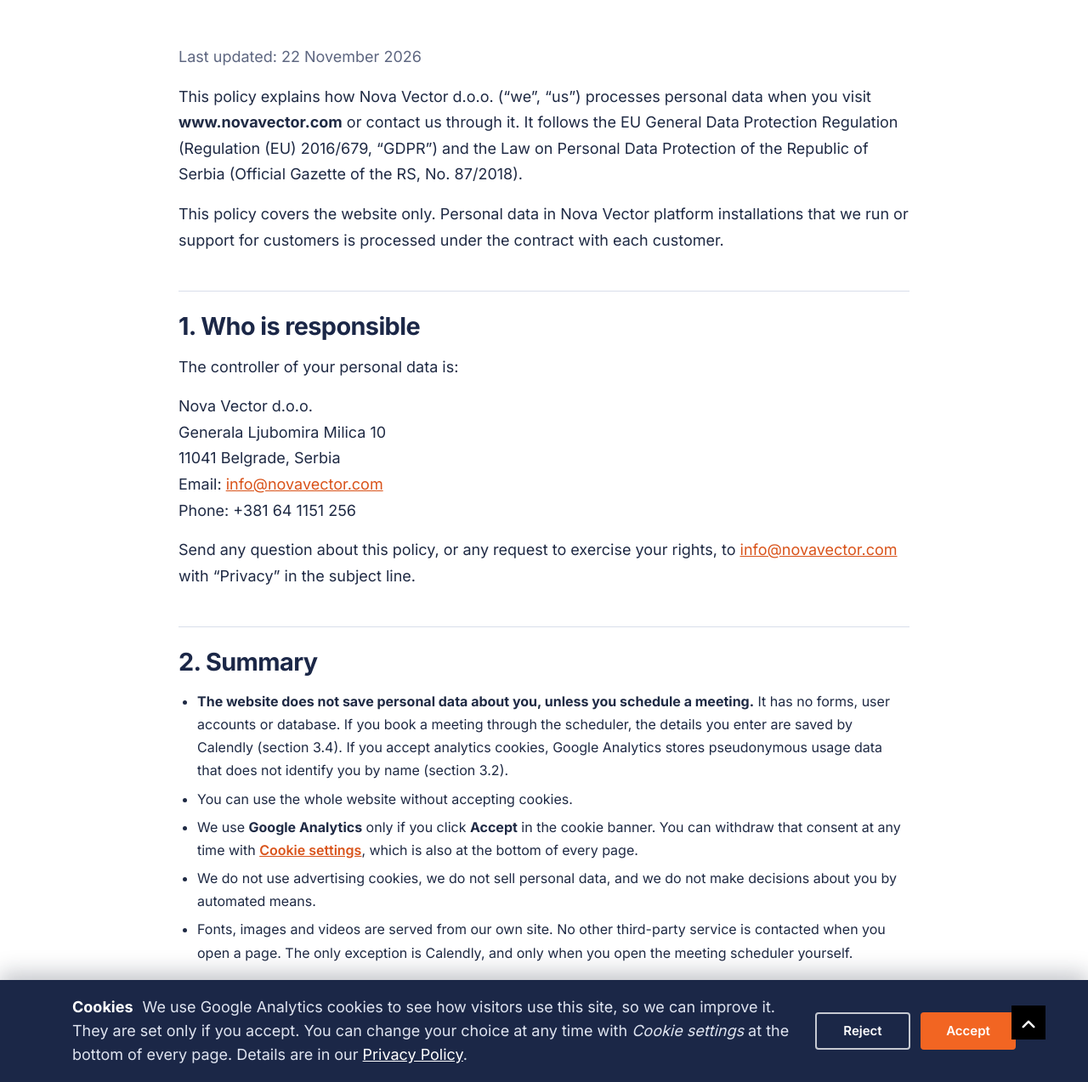
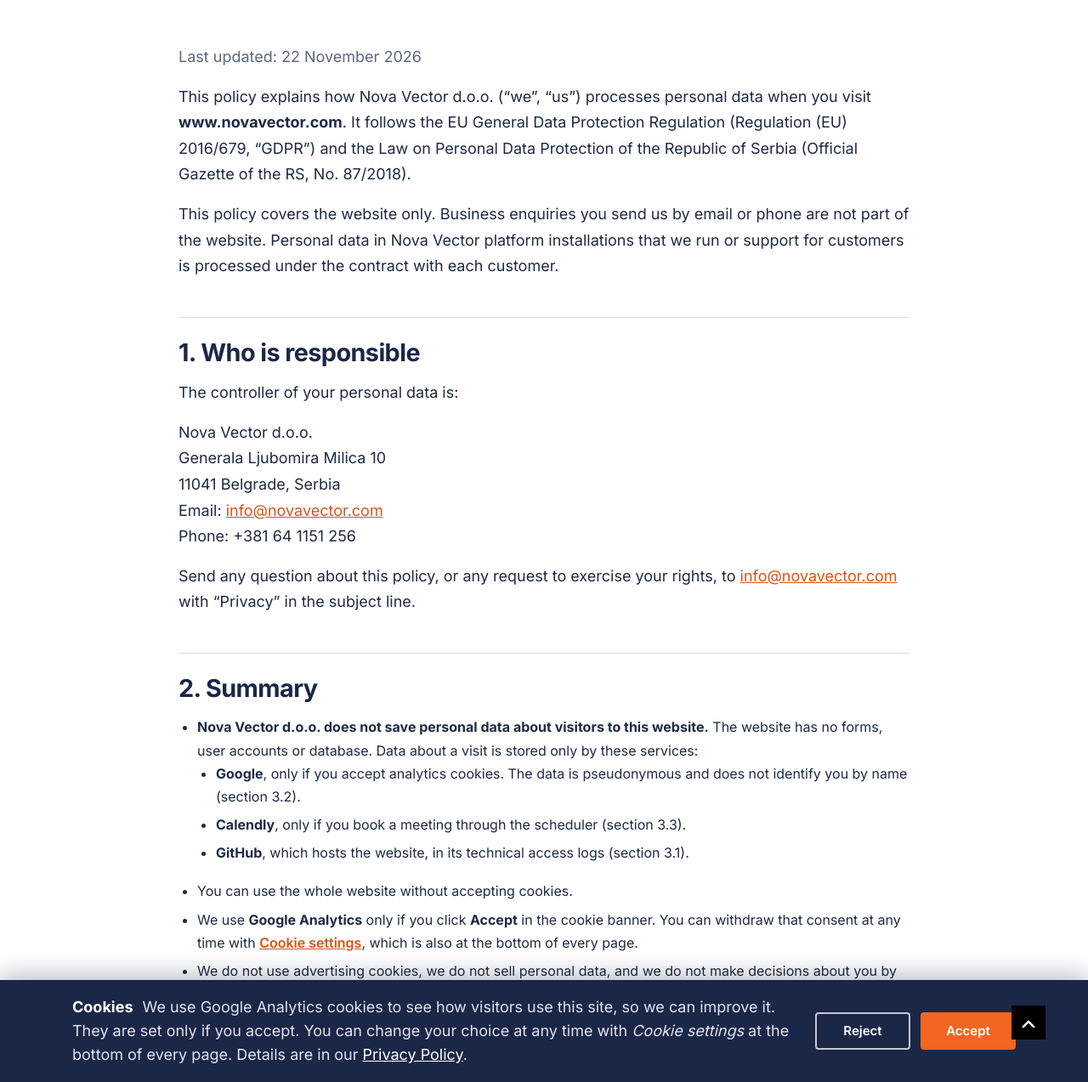
Before and after one commit to novavector/novavector.github.io, a Jekyll site: the page built from pages/privacy-policy.md, in a window 1280 px wide and 1400 px high, scrolled down 360 px, cut to the strip 127-1400 px from the top of the window. Shown: the whole strip at 85% size. Built offline with Jekyll 4.4.1, drawn with Linux system fonts in a browser that asks for light colours; some of the changed text lies outside the part shown.

Commit message:
Privacy Policy: Nova Vector saves no visitor data; Google, Calendly and GitHub do
Tree = staging new-design-v4 e447ad4 with tools/release/prepare-production.sh applied.

Co-Authored-By: Claude Opus 5.5 <noreply@anthropic.com>

```diff
--- a/pages/privacy-policy.md
+++ b/pages/privacy-policy.md
@@ -15,12 +15,13 @@ summary: How we process personal data on this website, which cookies we use, and
 <p class="nv-legal__updated">Last updated: {{ updated }}</p>
 
 This policy explains how {{ site.legal_name }} ("we", "us") processes personal data when you visit
-**www.novavector.com** or contact us through it. It follows the EU General Data Protection Regulation
+**www.novavector.com**. It follows the EU General Data Protection Regulation
 (Regulation (EU) 2016/679, "GDPR") and the Law on Personal Data Protection of the Republic of Serbia
 (Official Gazette of the RS, No. 87/2018).
 
-This policy covers the website only. Personal data in Nova Vector platform installations that we run or
-support for customers is processed under the contract with each customer.
+This policy covers the website only. Business enquiries you send us by email or phone are not part of
+the website. Personal data in Nova Vector platform installations that we run or support for customers is
+processed under the contract with each customer.
 
 ## 1. Who is responsible
 
@@ -37,10 +38,12 @@ Send any question about this policy, or any request to exercise your rights, to
 
 ## 2. Summary
 
-- **The website does not save personal data about you, unless you schedule a meeting.** It has no
-  forms, user accounts or database. If you book a meeting through the scheduler, the details you enter
-  are saved by Calendly (section 3.4). If you accept analytics cookies, Google Analytics stores
-  pseudonymous usage data that does not identify you by name (section 3.2).
+- **{{ site.legal_name }} does not save personal data about visitors to this website.** The website
+  has no forms, user accounts or database. Data about a visit is stored only by these services:
+  - **Google**, only if you accept analytics cookies. The data is pseudonymous and does not identify you
+    by name (section 3.2).
+  - **Calendly**, only if you book a meeting through the scheduler (section 3.3).
+  - **GitHub**, which hosts the website, in its technical access logs (section 3.1).
 - You can use the whole website without accepting cookies.
 - We use **Google Analytics** only if you click **Accept** in the cookie banner. You can withdraw that
   consent at any time with <button type="button" class="nv-cookie-link nv-legal__inline-button" data-cookie-settings>Cookie settings</button>,
@@ -98,20 +101,7 @@ with other data about you and cannot identify you from it.
 - **More information:** [Google Privacy Policy](https://policies.google.com/privacy) and
   [How Google uses information from sites that use its services](https://policies.google.com/technologies/partner-sites).
 
-### 3.3 Contacting us by email or phone
-
-When you write to us or call us, for example to request a demo, we process your name, contact details,
-company, and the content of your message.
-
-- **Purpose:** to answer your enquiry and, if you ask for it, to prepare a demo or an offer.
-- **Legal basis:** steps taken at your request before entering into a contract (Art. 6(1)(b) GDPR) and
-  our legitimate interest in answering enquiries (Art. 6(1)(f) GDPR).
-- **Retention:** until your enquiry is settled. If a business relationship follows, we keep the
-  correspondence for as long as the law requires us to keep business records.
-- **Processor:** our email runs on Microsoft 365, provided by Microsoft Ireland Operations Limited,
-  One Microsoft Place, South County Business Park, Leopardstown, Dublin 18, Ireland.
-
-### 3.4 Scheduling a meeting with Calendly
+### 3.3 Scheduling a meeting with Calendly
 
 The **Discuss Your Use Case** button on the homepage opens a scheduler from Calendly LLC, 115 E Main St,
 Ste A1B, Buford, GA 30518, USA. Nothing is loaded from Calendly until you click that button. When you
@@ -147,9 +137,8 @@ delete cookies and local storage in your browser settings at any time; the banne
 
 ## 5. Who receives your data
 
-Your data is processed by our staff who need it for the purposes above, and by the providers named in
-section 3 (GitHub, Google, Microsoft and Calendly). We disclose data to public authorities only where
-the law requires us to. We do not sell personal data or pass it on for advertising.
+{{ site.legal_name }} does not store data about your visit. It is processed only by the providers named
+in section 3: GitHub, Google and Calendly. We do not sell personal data or pass it on for advertising.
 
 ## 6. Your rights
 
@@ -167,9 +156,10 @@ Under the GDPR and the Serbian Law on Personal Data Protection you have the righ
 To exercise a right, email [info@novavector.com](mailto:info@novavector.com). We answer within one
 month. We may ask you to confirm your identity first.
 
-**How we handle a request.** Most data we hold about you is in emails you sent us or meetings you
-booked; we find it by your email address. Google Analytics data is pseudonymous and we cannot link it
-to you by name. Under Art. 11 GDPR we cannot answer access, correction or erasure requests for it unless
+**How we handle a request.** {{ site.legal_name }} does not store data about your visit, so in most
+cases there is nothing for us to give you or delete. A meeting booked through the scheduler is stored
+by Calendly; we can find and delete it by the email address you used. Google Analytics data is
+pseudonymous and we cannot link it to you by name. Under Art. 11 GDPR we cannot answer access, correction or erasure requests for it unless
 you send us your Google Analytics client ID (the value of the `_ga` cookie in your browser). You can
 also delete it yourself: <button type="button" class="nv-cookie-link nv-legal__inline-button" data-cookie-settings>Cookie settings</button>
 → **Reject** removes the cookies, and Google deletes all analytics data after
@@ -182,8 +172,7 @@ EU or EEA, you can also contact the data protection authority of your country.
 
 ## 7. Do you have to provide data?
 
-No. You can use the website without providing any personal data and without accepting cookies. We need
-your contact details only if you want us to answer you.
+No. You can use the website without providing any personal data and without accepting cookies.
 
 ## 8. Security
 
```
Also changed, not shown: other parts of pages/privacy-policy.md (+1 -1 lines).
